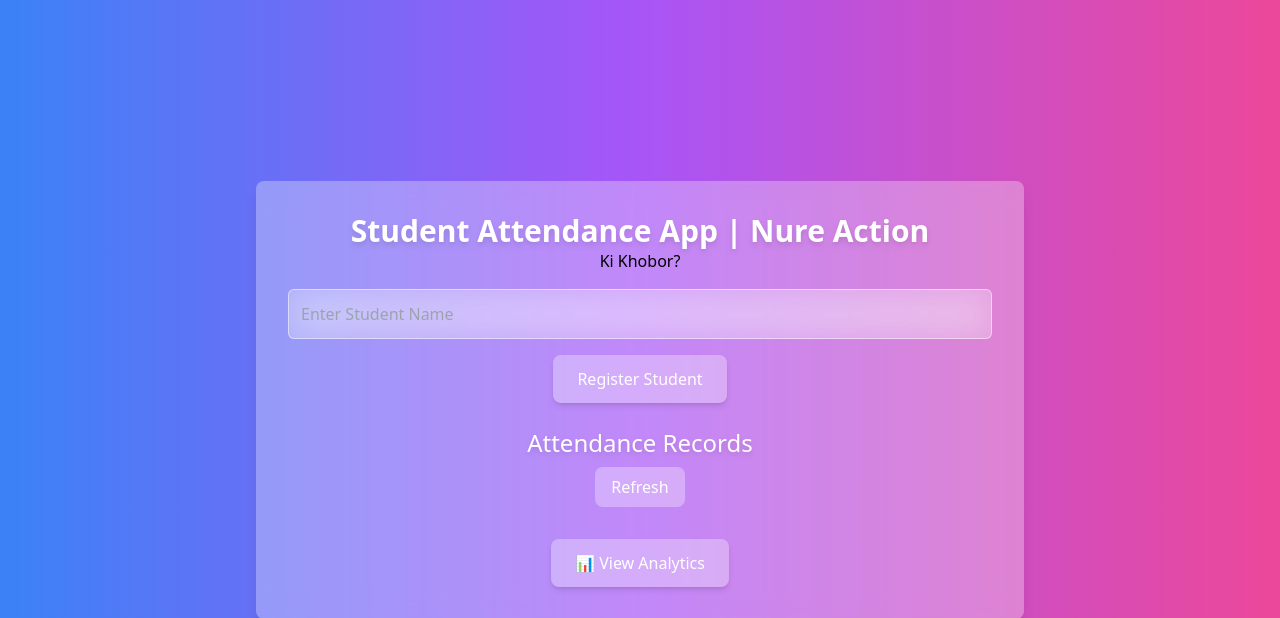
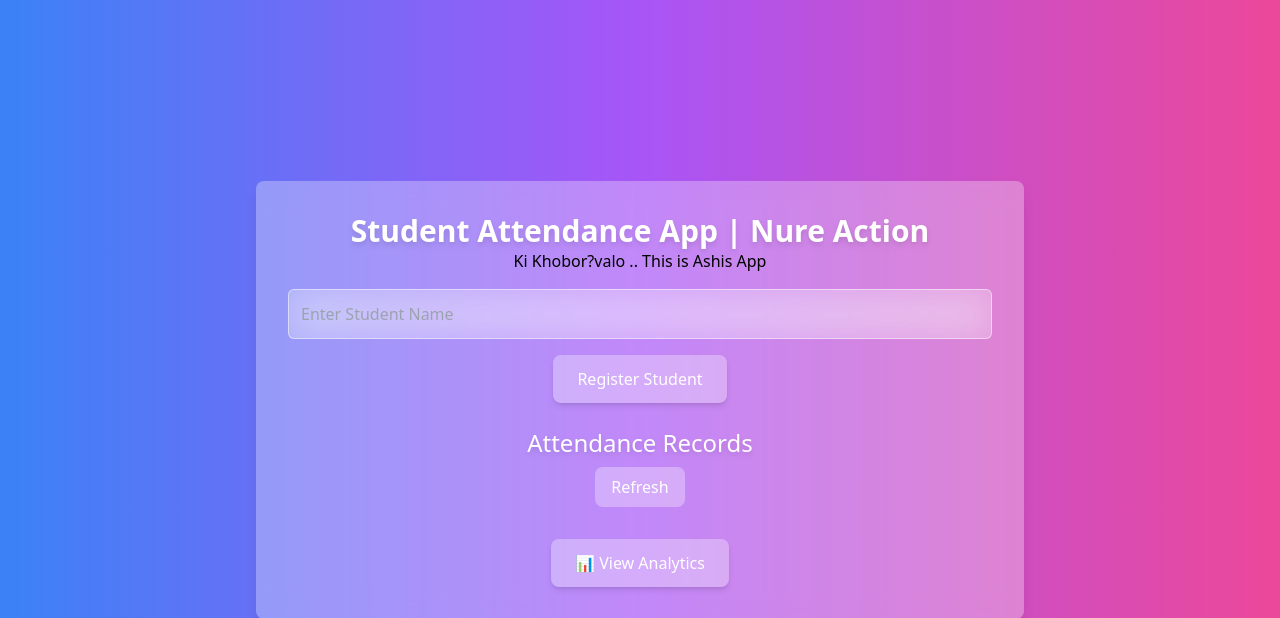
Before and after one commit to ashis103/flask-student-attend-Actionhub-app, a Flask app: page / in a window 1280 px wide. Shown: the top 618 px of the page. Run offline with Flask 3, Linux system fonts and the light colour scheme; some libraries are stand-ins or nearby versions.

Commit message:
Update index.html
Checking Action CICD

```diff
--- a/app/templates/index.html
+++ b/app/templates/index.html
@@ -10,7 +10,7 @@
 
     <div class="backdrop-blur-md bg-white/30 p-8 rounded-lg shadow-lg max-w-3xl w-full text-center">
         <h2 class="text-3xl font-bold text-white drop-shadow-md">Student Attendance App | Nure Action</h2>
-<h4>Ki Khobor?</h4>
+<h4>Ki Khobor?valo .. This is Ashis App </h4>
 
         <input id="studentName" type="text" placeholder="Enter Student Name"
             class="border border-white/50 bg-white/20 backdrop-blur-lg text-white p-3 rounded-md w-full mt-4 focus:outline-none focus:ring-2 focus:ring-white/50">
```
